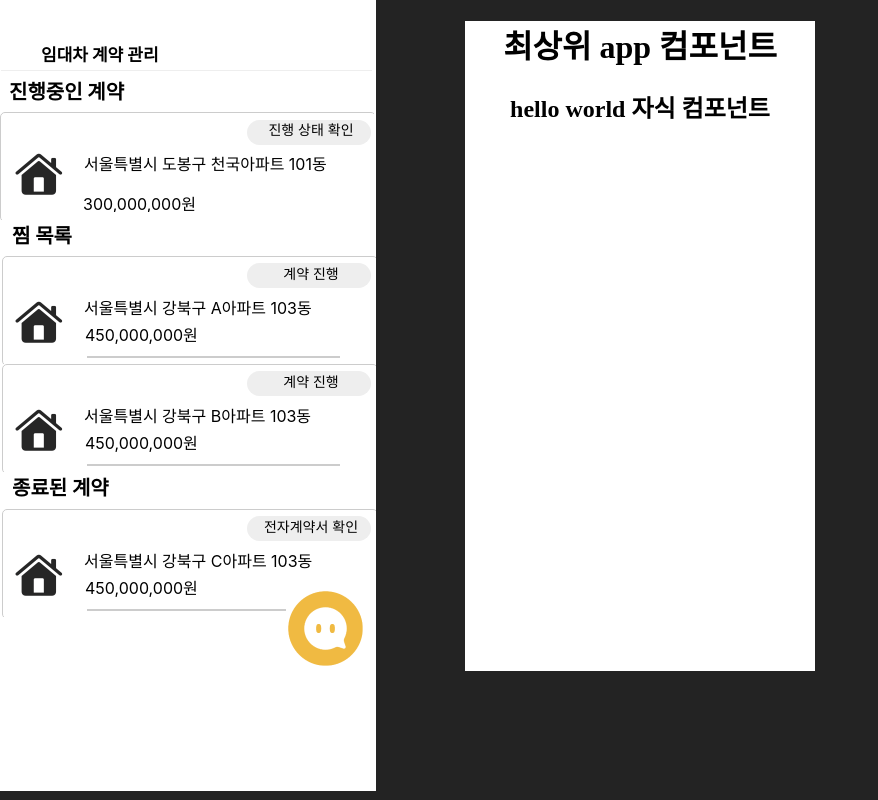
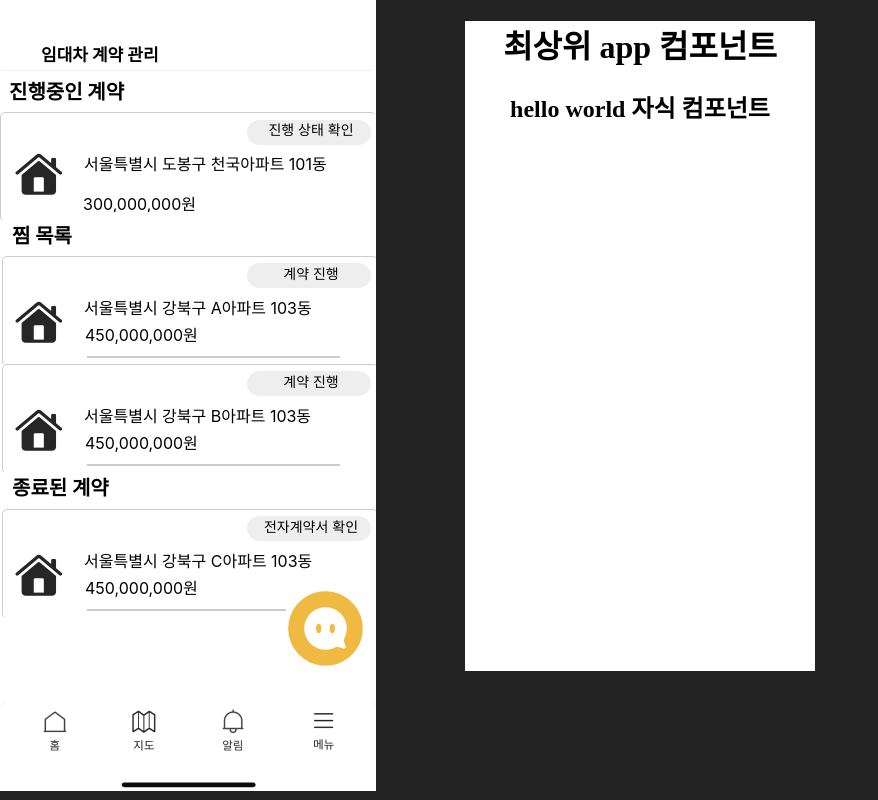
Before and after one commit to KB-40-nexthouse/nexthouse_FE, a Vue app: page / in a window 1280 px wide. Shown: the whole page, without its empty margins (0-878 px from the left). Built offline with nearby package versions, Linux system fonts and the light colour scheme.

Commit message:
커밋연습

```diff
--- a/src/App.vue
+++ b/src/App.vue
@@ -207,7 +207,7 @@ export default {
 .v57_91 {
   width: 375px;
   height: 90px;
-  /* background: url("../images/navi.png"); */
+  background: url("../images/navi.png");
   background-repeat: no-repeat;
   background-position: center center;
   background-size: cover;
```
